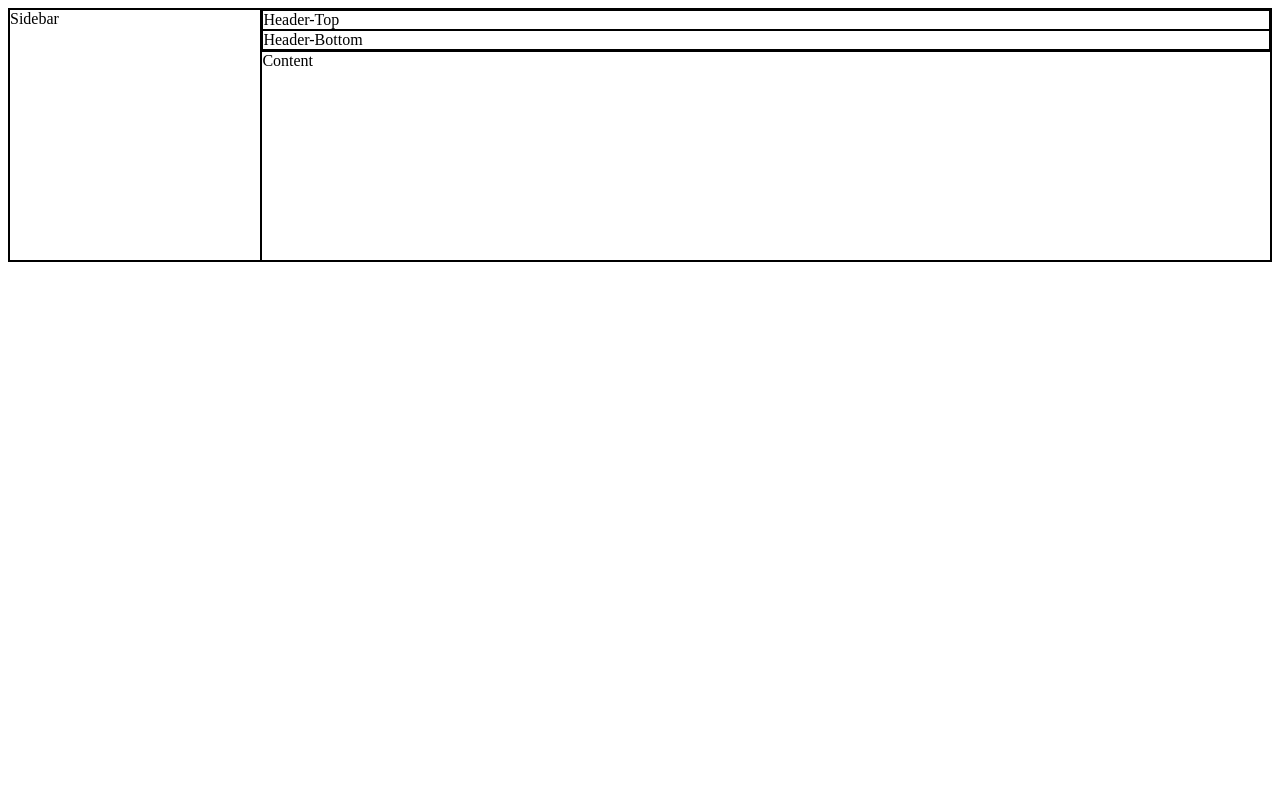
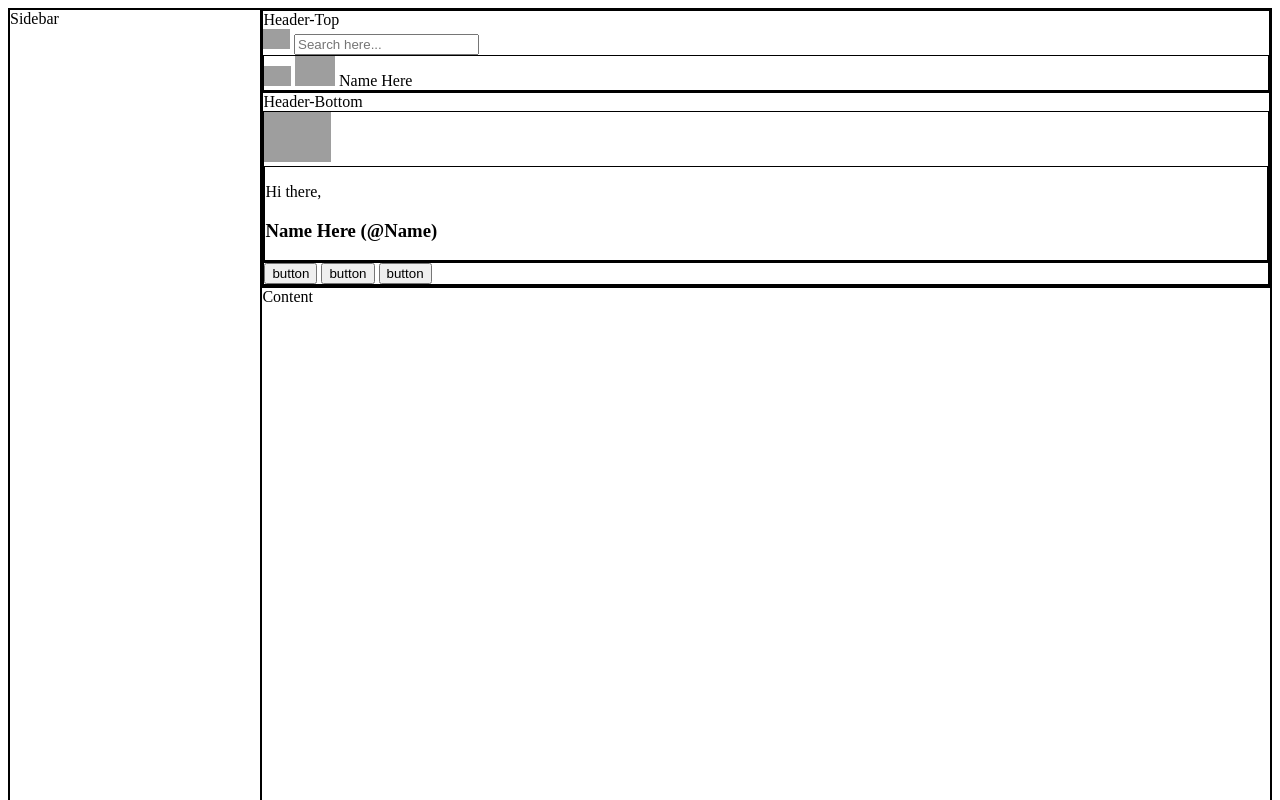
Before and after one commit to acl13/admin-dashboard, a plain HTML site: page index.html in a window 1280 px wide. Shown: the top 800 px of the page. Drawn offline with Linux system fonts and the light colour scheme; grey boxes are pictures that could not be loaded.

Commit message:
add dummy content to header

```diff
--- a/index.html
+++ b/index.html
@@ -9,8 +9,36 @@
 <body>
     <div class="container">
         <div class="header">
-            <div class="header-top">Header-Top</div>
-            <div class="header-bottom">Header-Bottom</div>
+            <div class="header-top">Header-Top
+
+                <form>
+                    <label for="search"><img src="https://media.istockphoto.com/id/1514093059/vector/thumbs-up-hand-emoji-icon-illustration-sign-human-gesture-vector-symbol-emoticon-design.jpg?s=612x612&w=0&k=20&c=5ai1gLPf4kgbbuGPy1n2-HlARIp_-yAgITRjMMjs-wE=" height="20px"></label>
+                    <input type="text" name="search" id="search" placeholder="Search here...">
+                </form>
+
+                <div>
+                    <img src="https://media.istockphoto.com/id/1514093059/vector/thumbs-up-hand-emoji-icon-illustration-sign-human-gesture-vector-symbol-emoticon-design.jpg?s=612x612&w=0&k=20&c=5ai1gLPf4kgbbuGPy1n2-HlARIp_-yAgITRjMMjs-wE=" height="20px">
+                    <img src="https://media.istockphoto.com/id/1514093059/vector/thumbs-up-hand-emoji-icon-illustration-sign-human-gesture-vector-symbol-emoticon-design.jpg?s=612x612&w=0&k=20&c=5ai1gLPf4kgbbuGPy1n2-HlARIp_-yAgITRjMMjs-wE=" height="30px">
+                    <a>Name Here</a>
+
+
+                </div>
+            </div>
+            <div class="header-bottom">Header-Bottom
+                <div>
+                    <img src="https://media.istockphoto.com/id/1514093059/vector/thumbs-up-hand-emoji-icon-illustration-sign-human-gesture-vector-symbol-emoticon-design.jpg?s=612x612&w=0&k=20&c=5ai1gLPf4kgbbuGPy1n2-HlARIp_-yAgITRjMMjs-wE=" height="50px">
+                    <div>
+                        <p>Hi there,</p>
+                        <h3>Name Here (@Name)</h1>
+                    </div>
+                </div>
+                <div>
+                    <button>button</button>
+                    <button>button</button>
+                    <button>button</button>
+                </div>
+
+            </div>
 
         </div>
         <div class="sidebar">
```
